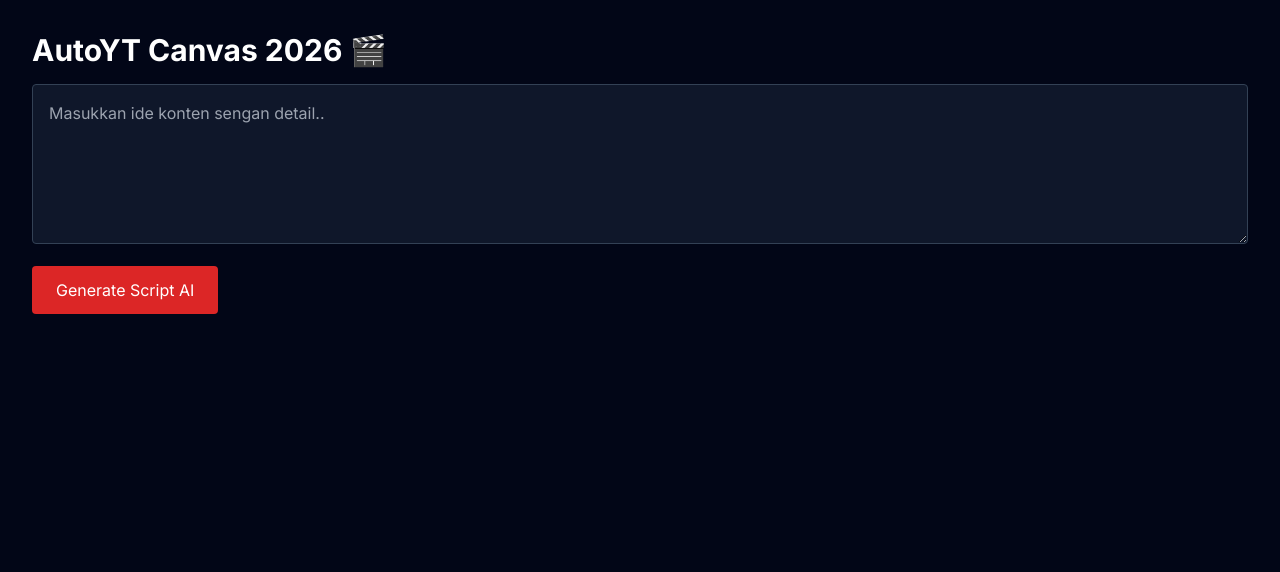
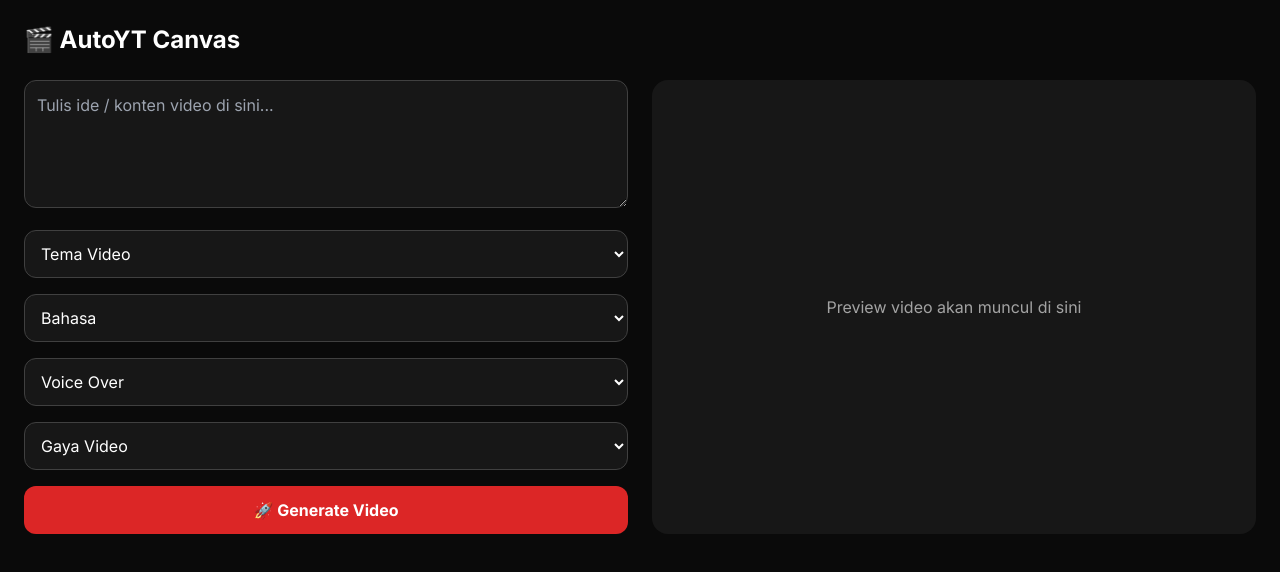
Before and after one commit to wargasekitar/autoyt-canvas, a Next.js app: page / in a window 1280 px wide. Shown: the top 572 px of the page. Built offline with nearby package versions, Linux system fonts and the light colour scheme.

Commit message:
fix: UI Video Generator

```diff
--- a/app/page.tsx
+++ b/app/page.tsx
@@ -1,59 +1,61 @@
-"use client";
 import { useState } from "react";
 
-export default function Home() {
-  const [text, setText] = useState("");
-  const [result, setResult] = useState("");
-  const [loading, setLoading] = useState(false);
-
-  async function generate() {
-  setLoading(true);
-  setResult("");
-
-  try {
-    const res = await fetch("/api/generate-script", {
-      method: "POST",
-      headers: { "Content-Type": "application/json" },
-      body: JSON.stringify({ text, mode: "short" }),
-    });
-
-    const data = await res.json();
-
-    if (!res.ok) {
-      setResult("ERROR: " + (data.error || "Unknown error"));
-    } else {
-      setResult(data.output || "AI tidak mengembalikan teks.");
-    }
-  } catch (err) {
-    setResult("FETCH ERROR: tidak bisa menghubungi server");
-  }
-
-  setLoading(false);
-}
+export default function DashboardPage() {
+  const [idea, setIdea] = useState("");
 
   return (
-    <main className="min-h-screen bg-slate-950 text-white p-8">
-      <h1 className="text-3xl font-bold mb-4">AutoYT Canvas 2026 🎬</h1>
+    <div className="min-h-screen bg-neutral-950 text-white p-6">
+      <h1 className="text-2xl font-bold mb-6">🎬 AutoYT Canvas</h1>
 
-      <textarea
-        className="w-full h-40 p-4 rounded bg-slate-900 border border-slate-700"
-        placeholder="Masukkan ide konten sengan detail.."
-        value={text}
-        onChange={(e) => setText(e.target.value)}
-      />
+      <div className="grid grid-cols-1 md:grid-cols-2 gap-6">
+        {/* LEFT PANEL */}
+        <div className="space-y-4">
+          <textarea
+            placeholder="Tulis ide / konten video di sini..."
+            value={idea}
+            onChange={(e) => setIdea(e.target.value)}
+            className="w-full h-32 p-3 rounded-xl bg-neutral-900 border border-neutral-700"
+          />
 
-      <button
-        onClick={generate}
-        className="mt-4 px-6 py-3 rounded bg-red-600 hover:bg-red-700"
-      >
-        {loading ? "Generating..." : "Generate Script AI"}
-      </button>
+          <select className="w-full p-3 rounded-xl bg-neutral-900 border border-neutral-700">
+            <option>Tema Video</option>
+            <option>Horror</option>
+            <option>Misteri</option>
+            <option>Sejarah</option>
+            <option>Legenda</option>
+          </select>
 
-      {result && (
-        <pre className="mt-6 whitespace-pre-wrap bg-slate-900 p-4 rounded border border-slate-700">
-          {result}
-        </pre>
-      )}
-    </main>
+          <select className="w-full p-3 rounded-xl bg-neutral-900 border border-neutral-700">
+            <option>Bahasa</option>
+            <option>Indonesia</option>
+            <option>English</option>
+            <option>Spanish</option>
+          </select>
+
+          <select className="w-full p-3 rounded-xl bg-neutral-900 border border-neutral-700">
+            <option>Voice Over</option>
+            <option>Pria</option>
+            <option>Perempuan</option>
+          </select>
+
+          <select className="w-full p-3 rounded-xl bg-neutral-900 border border-neutral-700">
+            <option>Gaya Video</option>
+            <option>Cinematic</option>
+            <option>Anime</option>
+            <option>Cartoon</option>
+            <option>CGI</option>
+          </select>
+
+          <button className="w-full bg-red-600 hover:bg-red-700 py-3 rounded-xl font-bold">
+            🚀 Generate Video
+          </button>
+        </div>
+
+        {/* RIGHT PANEL */}
+        <div className="bg-neutral-900 rounded-2xl p-4 flex flex-col items-center justify-center">
+          <p className="opacity-60">Preview video akan muncul di sini</p>
+        </div>
+      </div>
+    </div>
   );
 }
```
